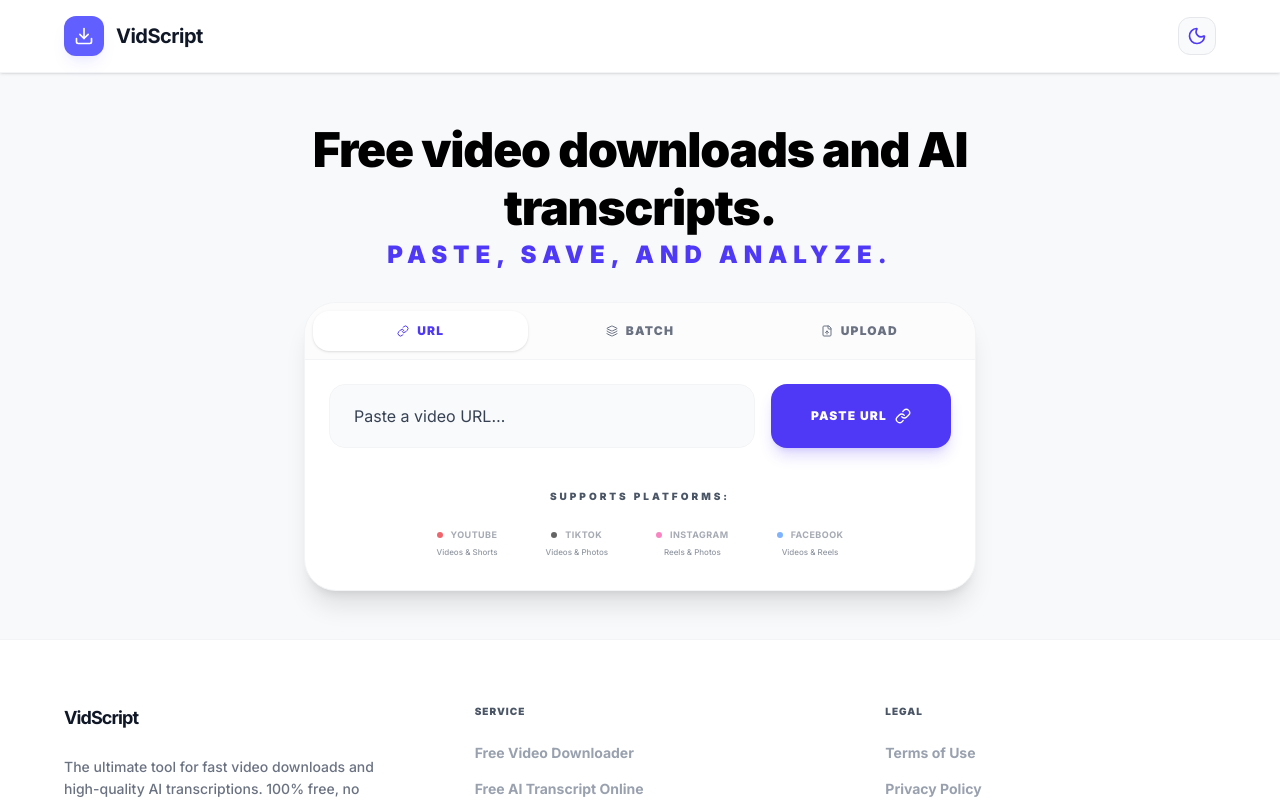
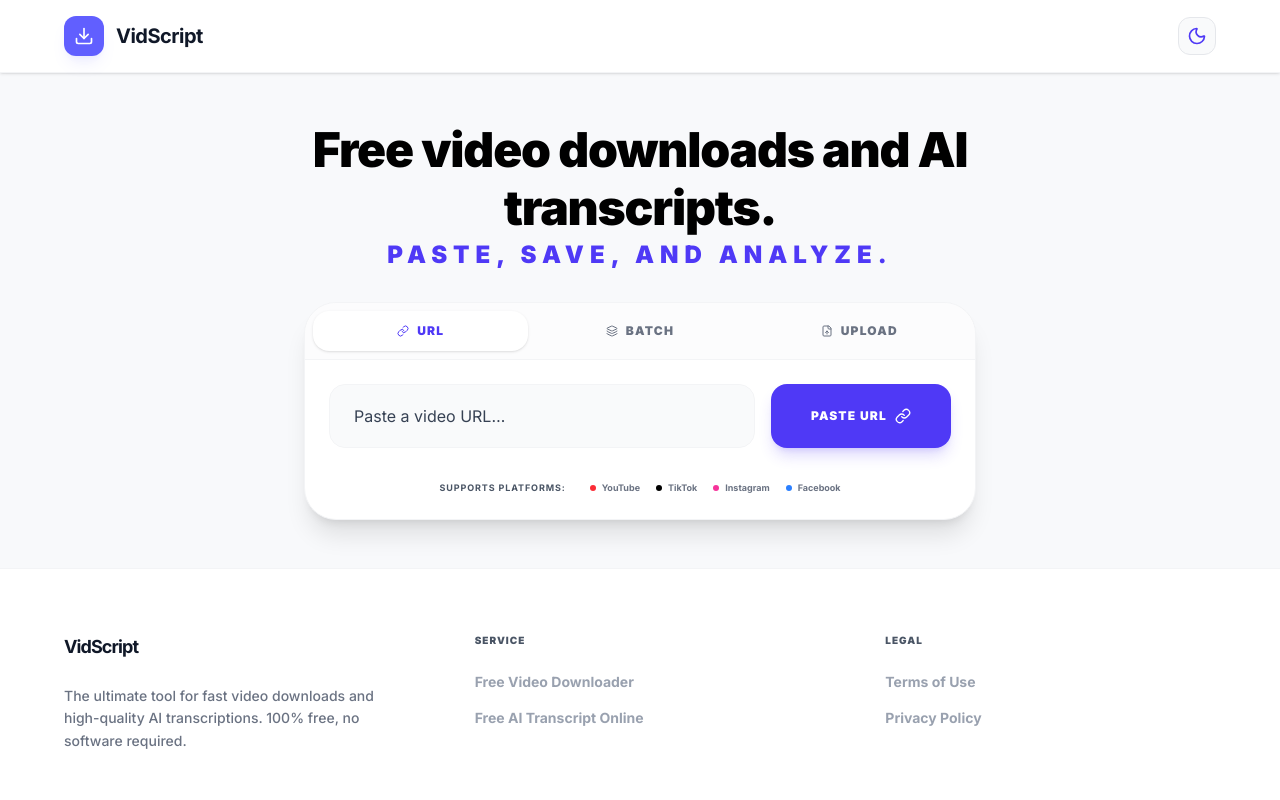
Before and after one commit to iamwood-ai/VidScript, a React (Vite) app: page / in a window 1280 px wide. Shown: the top 800 px of the page. Built offline with nearby package versions, Linux system fonts and the light colour scheme.

Commit message:
fix: Improve platform indicator styling
Refactors the platform indicator section to use a more modern and flexible layout, enhancing readability and visual appeal.

```diff
--- a/src/App.tsx
+++ b/src/App.tsx
@@ -795,41 +795,34 @@ export default function App() {
             </div>
 
             {/* Platform Indicators - Modern Style */}
-            <div className="px-6 pb-8 pt-4 border-t border-white/5 flex flex-col items-center gap-6">
-              <span className="text-[10px] font-black text-gray-600 uppercase tracking-[3px]">
+            <div className="px-6 pb-6 pt-2 border-t border-white/5 flex flex-wrap justify-center gap-x-6 gap-y-2">
+              <span className="text-[9px] font-bold text-gray-600 uppercase tracking-widest">
                 Supports Platforms:
               </span>
-              <div className="grid grid-cols-2 sm:flex sm:flex-wrap items-center justify-center gap-x-12 gap-y-6 opacity-60">
-                <div className="flex flex-col items-center gap-1">
-                  <div className="flex items-center gap-2">
-                    <div className="w-1.5 h-1.5 rounded-full bg-red-600" />
-                    <span className="text-[9px] font-bold text-gray-500 uppercase tracking-wider">YouTube</span>
-                  </div>
-                  <span className="text-[8px] text-gray-600 font-medium whitespace-nowrap">Videos & Shorts</span>
+              <div className="flex items-center gap-4">
+                <div className="flex items-center gap-1.5">
+                  <div className="w-1.5 h-1.5 rounded-full bg-red-500" />
+                  <span className="text-[9px] font-bold text-gray-500">
+                    YouTube
+                  </span>
                 </div>
-
-                <div className="flex flex-col items-center gap-1">
-                  <div className="flex items-center gap-2">
-                    <div className={cn("w-1.5 h-1.5 rounded-full", theme === "dark" ? "bg-white" : "bg-black")} />
-                    <span className="text-[9px] font-bold text-gray-500 uppercase tracking-wider">TikTok</span>
-                  </div>
-                  <span className="text-[8px] text-gray-600 font-medium whitespace-nowrap">Videos & Photos</span>
+                <div className="flex items-center gap-1.5">
+                  <div className={cn("w-1.5 h-1.5 rounded-full", theme === "dark" ? "bg-white" : "bg-black")} />
+                  <span className="text-[9px] font-bold text-gray-500">
+                    TikTok
+                  </span>
                 </div>
-
-                <div className="flex flex-col items-center gap-1">
-                  <div className="flex items-center gap-2">
-                    <div className="w-1.5 h-1.5 rounded-full bg-pink-500" />
-                    <span className="text-[9px] font-bold text-gray-500 uppercase tracking-wider">Instagram</span>
-                  </div>
-                  <span className="text-[8px] text-gray-600 font-medium whitespace-nowrap">Reels & Photos</span>
+                <div className="flex items-center gap-1.5">
+                  <div className="w-1.5 h-1.5 rounded-full bg-pink-500" />
+                  <span className="text-[9px] font-bold text-gray-500">
+                    Instagram
+                  </span>
                 </div>
-
-                <div className="flex flex-col items-center gap-1">
-                  <div className="flex items-center gap-2">
-                    <div className="w-1.5 h-1.5 rounded-full bg-blue-500" />
-                    <span className="text-[9px] font-bold text-gray-500 uppercase tracking-wider">Facebook</span>
-                  </div>
-                  <span className="text-[8px] text-gray-600 font-medium whitespace-nowrap">Videos & Reels</span>
+                <div className="flex items-center gap-1.5">
+                  <div className="w-1.5 h-1.5 rounded-full bg-blue-500" />
+                  <span className="text-[9px] font-bold text-gray-500">
+                    Facebook
+                  </span>
                 </div>
               </div>
             </div>
```
